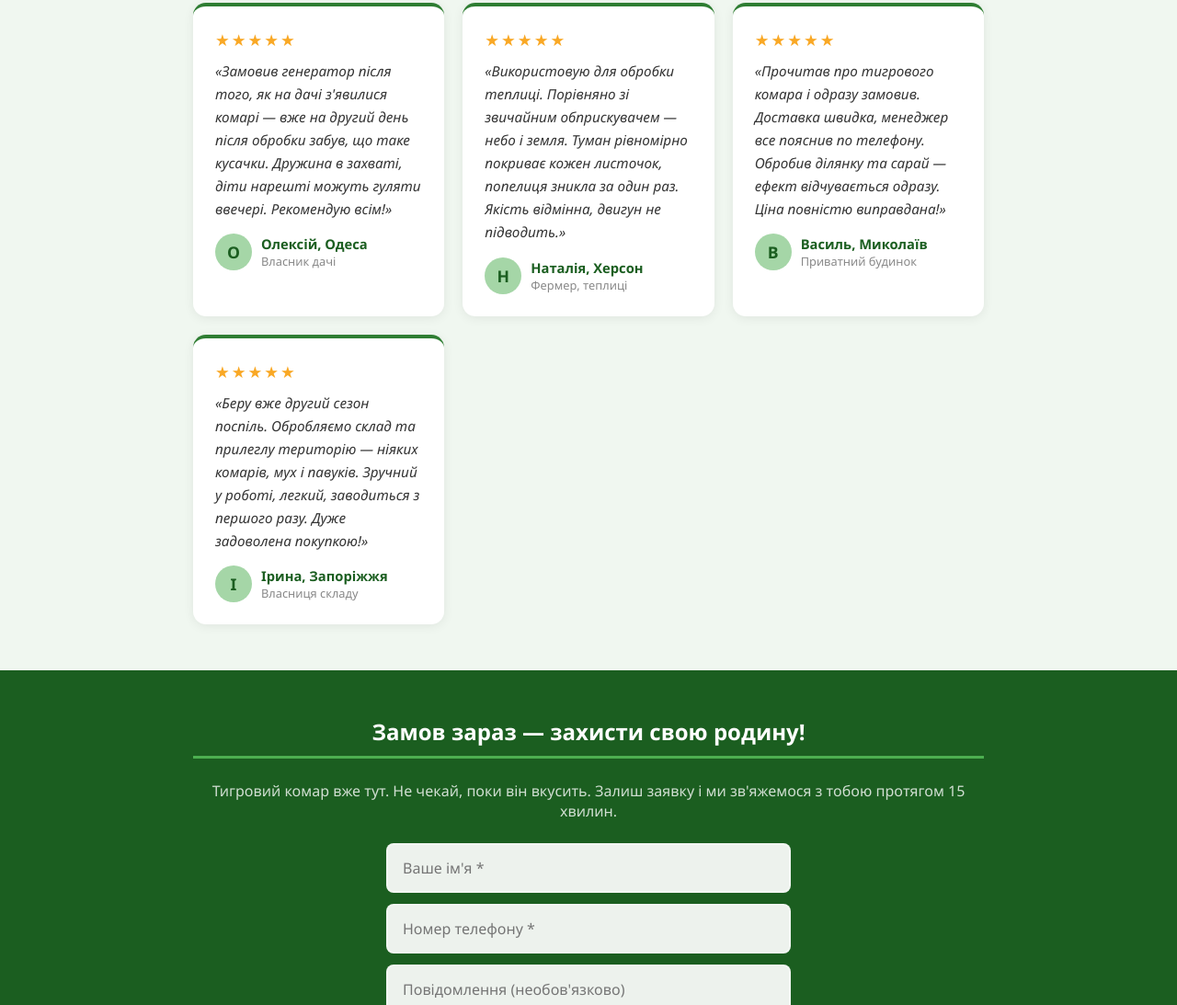
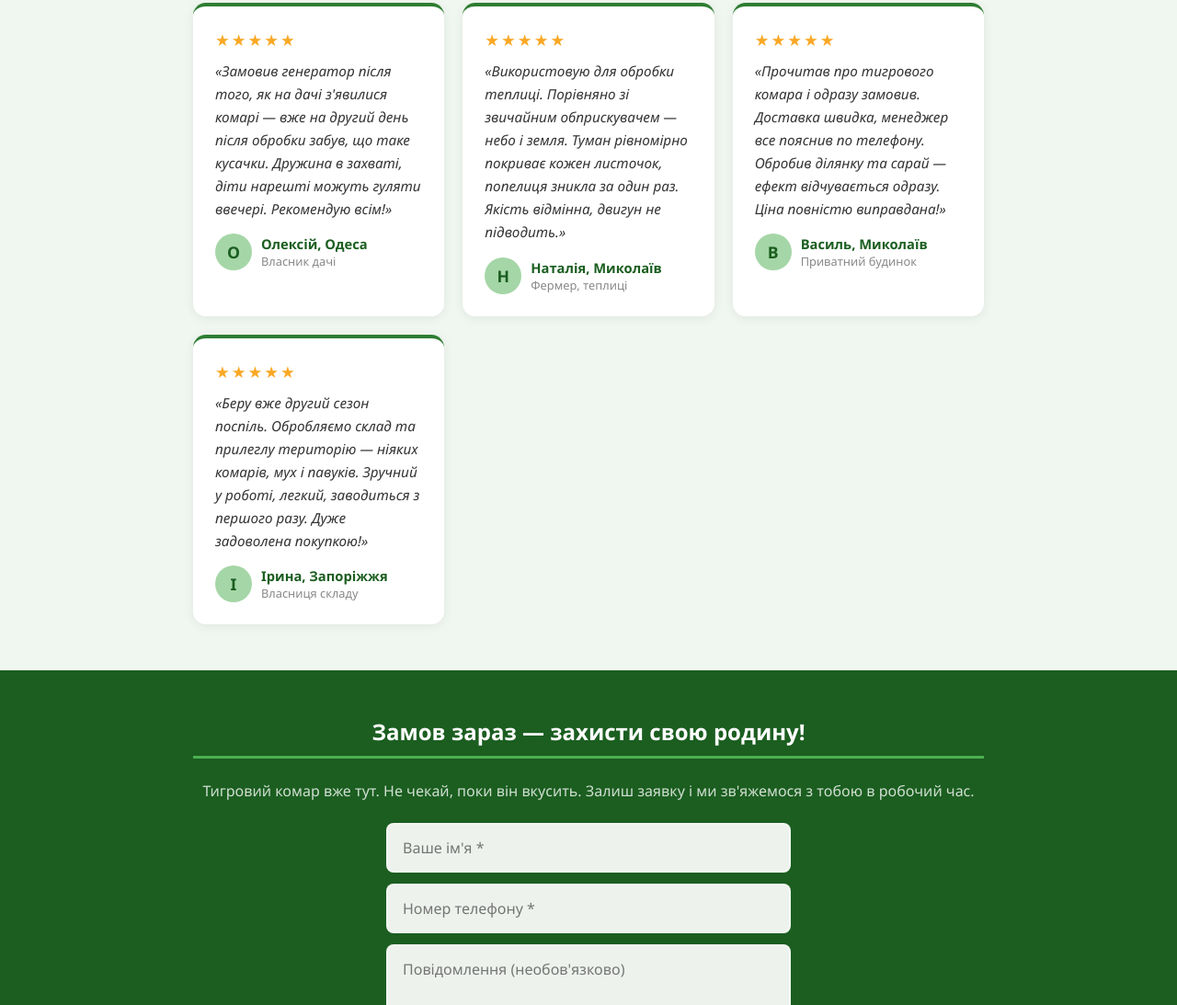
Before and after one commit to dfi-company/generator, a plain HTML site: page index.html in a window 1280 px wide. Shown: the part 4960-6053 px from the top of the page at 92% size. Drawn offline with Linux system fonts and the light colour scheme.

Commit message:
Update index.html

```diff
--- a/index.html
+++ b/index.html
@@ -746,7 +746,7 @@
       <div class="review-card">
         <div class="review-stars">★★★★★</div>
         <p class="review-text">«Використовую для обробки теплиці. Порівняно зі звичайним обприскувачем — небо і земля. Туман рівномірно покриває кожен листочок, попелиця зникла за один раз. Якість відмінна, двигун не підводить.»</p>
-        <div class="review-author"><div class="review-avatar">Н</div><div><div class="review-name">Наталія, Херсон</div><div class="review-meta">Фермер, теплиці</div></div></div>
+        <div class="review-author"><div class="review-avatar">Н</div><div><div class="review-name">Наталія, Миколаїв</div><div class="review-meta">Фермер, теплиці</div></div></div>
       </div>
       <div class="review-card">
         <div class="review-stars">★★★★★</div>
@@ -766,7 +766,7 @@
 <div class="order-section" id="order">
   <div class="section">
     <h2 class="section-title">Замов зараз — захисти свою родину!</h2>
-    <p class="sub-text">Тигровий комар вже тут. Не чекай, поки він вкусить. Залиш заявку і ми зв'яжемося з тобою протягом 15 хвилин.</p>
+    <p class="sub-text">Тигровий комар вже тут. Не чекай, поки він вкусить. Залиш заявку і ми зв'яжемося з тобою в робочий час.</p>
     <form class="bottom-form" id="bottomForm" name="contact" data-netlify="true" netlify-honeypot="bot-field">
       <input type="hidden" name="form-name" value="contact" />
       <div class="bot-field-wrap"><label>Не заповнюй це поле: <input name="bot-field" /></label></div>
```
